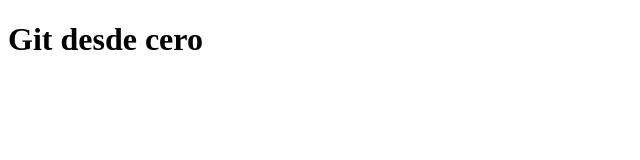
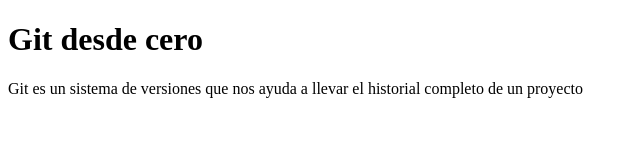
Before and after one commit to Giraldo998/git-desde-cero-, a plain HTML site: page index.html in a window 1280 px wide. Shown: the whole page, without its empty margins (0-640 px from the left). Drawn offline with Linux system fonts and the light colour scheme.

Commit message:
agrega una descripcion corta de git

```diff
--- a/index.html
+++ b/index.html
@@ -5,6 +5,10 @@
     <title>Git desde cero</title>
   </head>
   <body>
-<h1>Git desde cero</h1>
+    <h1>Git desde cero</h1>
+    <p>
+      Git es un sistema de versiones que nos ayuda a
+      llevar el historial completo de un proyecto
+    </p>
   </body>
 </html>
```
